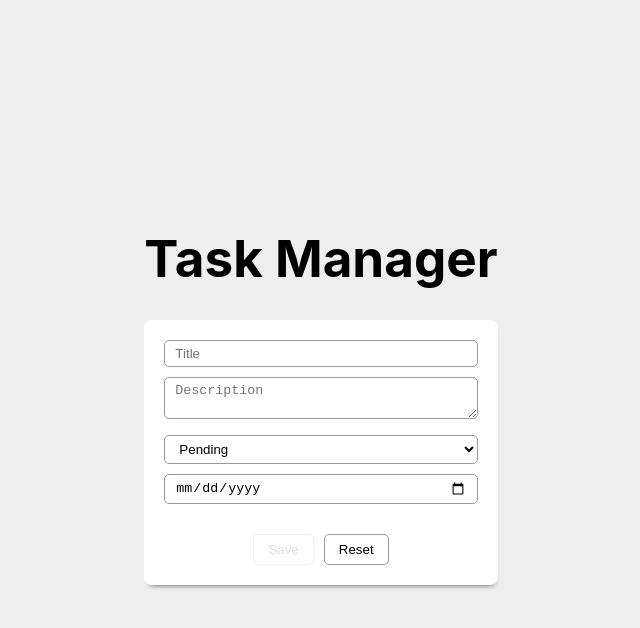
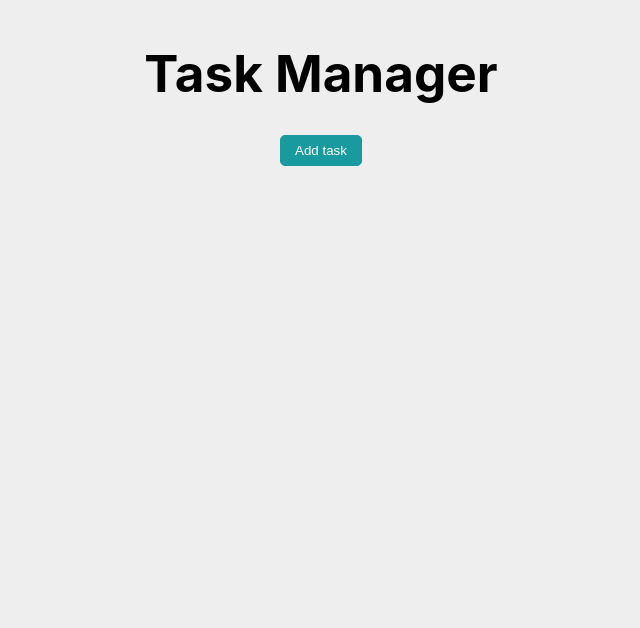
Before and after one commit to lukaszkups/todo-vue3-storybook, a Vue app: page / in a window 1280 px wide. Shown: the top 628 px of the page, without its empty margins (319-959 px from the left). Built offline with nearby package versions, Linux system fonts and the light colour scheme.

Commit message:
Adjusted some css styles.

```diff
--- a/src/App.vue
+++ b/src/App.vue
@@ -1,15 +1,22 @@
 <template>
   <div class="main-wrapper">
     <h1>{{ t('title') }}</h1>
+    <button
+      class="create-task-button"
+      :class="createTaskButtonCssClass"
+      @click="showCreateTaskForm"
+    >
+      {{ toggleShowCreateFormLabel }}
+    </button>
     <CreateTaskItem
-      v-if="showCreateTaskForm"
+      v-if="isCreateTaskFormVisible"
       @created-task="onCreatedTask"
     />
     <TaskList v-else />
   </div>
 </template>
 <script setup lang="ts">
-import { onBeforeMount, ref } from 'vue';
+import { computed, onBeforeMount, ref } from 'vue';
 import CreateTaskItem from './components/CreateTaskItem.vue';
 import TaskList from './components/TaskList.vue';
 import { useI18n } from 'vue-i18n'
@@ -18,9 +25,15 @@ import { useTaskStore } from './store';
 const { t } = useI18n();
 const store = useTaskStore();
 
-const showCreateTaskForm = ref(true);
+const isCreateTaskFormVisible = ref(false);
 const onCreatedTask = () => {
-  showCreateTaskForm.value = false;
+  isCreateTaskFormVisible.value = false;
+}
+const toggleShowCreateFormLabel = computed(() => isCreateTaskFormVisible.value ? t('button.cancel') : t('button.addTask'));
+const createTaskButtonCssClass = computed(() => isCreateTaskFormVisible.value ? '' : 'primary');
+
+const showCreateTaskForm = () => {
+  isCreateTaskFormVisible.value = !isCreateTaskFormVisible.value;
 }
 
 onBeforeMount(() => {
@@ -28,5 +41,7 @@ onBeforeMount(() => {
 });
 </script>
 <style lang="scss">
-
+.create-task-button {
+  margin-bottom: 1em;
+}
 </style>
--- a/src/components/CreateTaskItem.vue
+++ b/src/components/CreateTaskItem.vue
@@ -1,5 +1,6 @@
 <template>
   <Card
+    class="task-item--create"
     :class="dynamicClass"
   >
     <template #default>
@@ -60,7 +61,7 @@ const dynamicClass= ref('task-item animation-bounce');
 
 const canSaveTask = computed(() => {
   return !!title.value.length
-})
+});
 
 const onReset = () => {
   resetForm();
@@ -99,8 +100,16 @@ const onSave = async () => {
 </script>
 <style lang="scss">
 .task-item {
-  .card__body {
-    flex-direction: column;
+
+  &--create {
+    .card__body {
+      flex-direction: column;
+    }
+  }
+
+  &--cancel {
+    background-color: #fff;
+    color: #000;
   }
 
   &__input-wrapper {
--- a/src/components/TaskItem.vue
+++ b/src/components/TaskItem.vue
@@ -40,6 +40,10 @@ const humanReadableStatus = computed(() => t(taskStatusTranslationMapping[props.
 .task-item {
   margin-bottom: 20px;
 
+  .card__body {
+    flex-direction: row;
+  }
+
   &__description {
     display: none;
   }
--- a/src/i18n/en.json
+++ b/src/i18n/en.json
@@ -17,7 +17,8 @@
     "delete": "Delete",
     "confirm": "Confirm",
     "cancel": "Cancel",
-    "reset": "Reset"
+    "reset": "Reset",
+    "addTask": "Add task"
   },
   "deleteModal": {
     "confirmation": "Are you sure?"
--- a/src/style.scss
+++ b/src/style.scss
@@ -14,8 +14,6 @@
 
 body {
   margin: 0;
-  display: flex;
-  place-items: center;
   min-width: 320px;
   min-height: 100vh;
   background-color: #eee;
@@ -23,7 +21,8 @@ body {
 
 h1 {
   font-size: 3.2em;
-  line-height: 1.1;
+  line-height: 1.1em;
+  margin-top: 0.25em;
 }
 
 #app {
@@ -119,9 +118,9 @@ textarea {
 
 @keyframes shake {
   0% { transform: translateX(0%); }
-  25% { transform: translateX(-5%); }
-  50% { transform: translateX(5%); }
-  75% { transform: translateX(-5%); }
+  25% { transform: translateX(-2%); }
+  50% { transform: translateX(2%); }
+  75% { transform: translateX(-2%); }
   100% { transform: translateX(0%); }
 }
 
```
